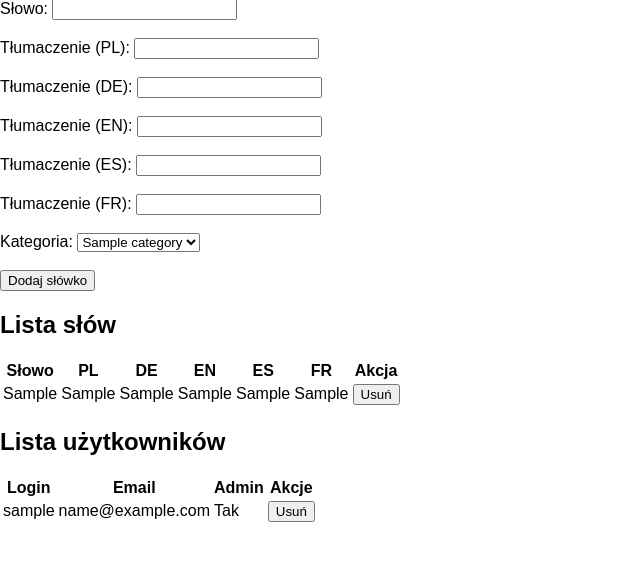
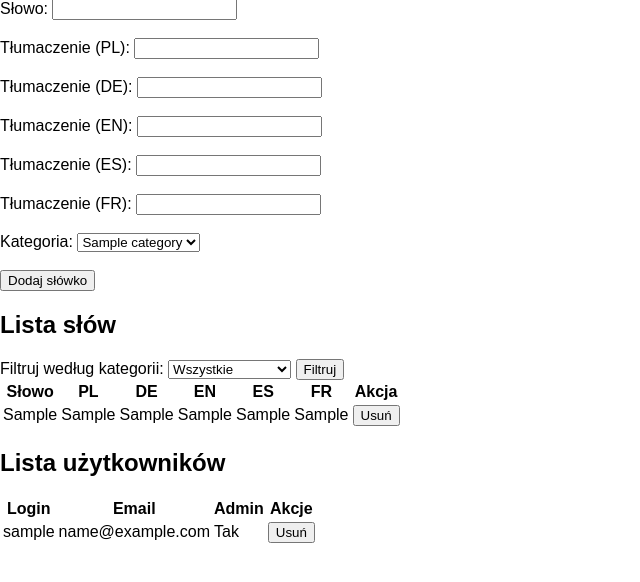
Before and after one commit to marcin21040/M-wiMY, a PHP site: page /admin.php in a window 1280 px wide. Shown: the part 117-699 px from the top of the page, without its empty margins (0-640 px from the left). Run offline with PHP 8.4, Linux system fonts and the light colour scheme; the visitor is signed in with stand-in values (Sample User, id 1); tables that the repository leaves empty or names only in its code hold one stand-in row (values such as "Sample post").

Commit message:
poprawka admina

```diff
--- a/src/admin.php
+++ b/src/admin.php
@@ -15,11 +15,25 @@ while ($row = mysqli_fetch_assoc($result)) {
     $categories[] = $row;
 }
 
-// Pobierz wszystkie słówka
+// Sprawdź, czy wybrano kategorię
+$selected_category = isset($_GET['category_id']) ? $_GET['category_id'] : null;
+
+// Pobierz słowa według kategorii
 $words = [];
-$result = mysqli_query($conn, "SELECT * FROM words");
-while ($row = mysqli_fetch_assoc($result)) {
-    $words[] = $row;
+if ($selected_category) {
+    $stmt = $conn->prepare("SELECT w.id, w.word, w.translation_pl, w.translation_de, w.translation_en, w.translation_es, w.translation_fr FROM words w
+                            JOIN word_categories wc ON w.id = wc.word_id WHERE wc.category_id = ?");
+    $stmt->bind_param("i", $selected_category);
+    $stmt->execute();
+    $result = $stmt->get_result();
+    while ($row = mysqli_fetch_assoc($result)) {
+        $words[] = $row;
+    }
+} else {
+    $result = mysqli_query($conn, "SELECT * FROM words");
+    while ($row = mysqli_fetch_assoc($result)) {
+        $words[] = $row;
+    }
 }
 
 // Pobierz wszystkich użytkowników
@@ -176,6 +190,16 @@ if ($_SERVER["REQUEST_METHOD"] == "POST" && isset($_POST['make_admin'])) {
 
     <div class="words-list">
         <h2>Lista słów</h2>
+        <form method="get" action="<?php echo htmlspecialchars($_SERVER["PHP_SELF"]); ?>">
+            <label for="category_filter">Filtruj według kategorii:</label>
+            <select id="category_filter" name="category_id">
+                <option value="">Wszystkie</option>
+                <?php foreach ($categories as $category): ?>
+                    <option value="<?php echo $category['id']; ?>" <?php if ($selected_category == $category['id']) echo 'selected'; ?>><?php echo $category['name']; ?></option>
+                <?php endforeach; ?>
+            </select>
+            <button type="submit">Filtruj</button>
+        </form>
         <table>
             <thead>
                 <tr>
```
